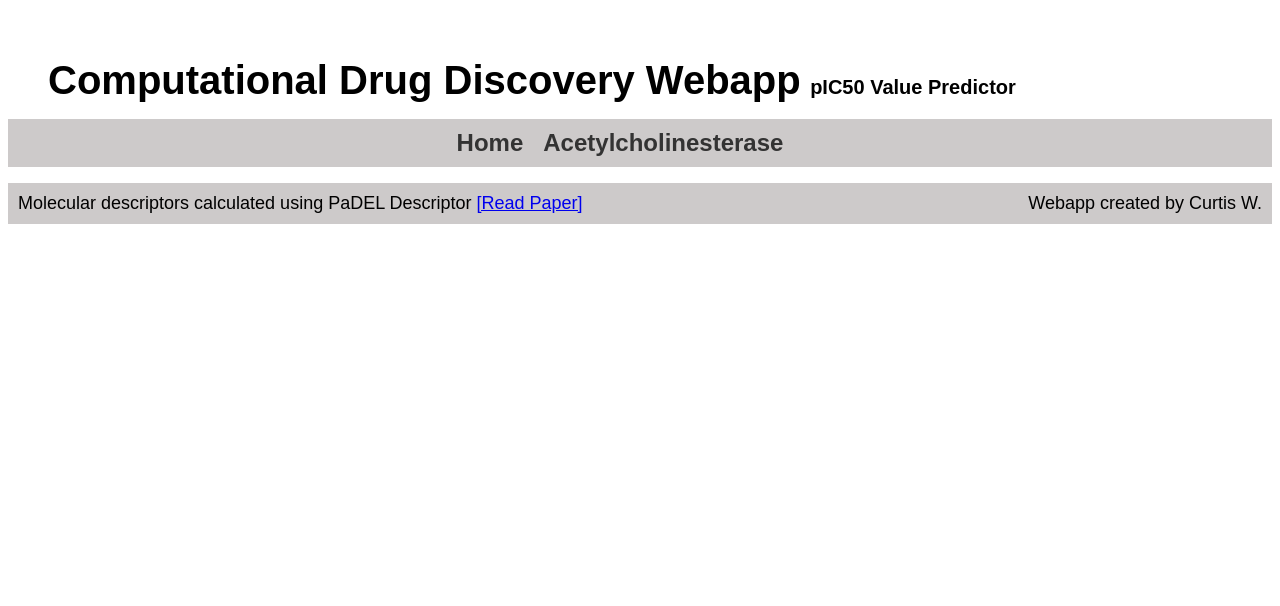
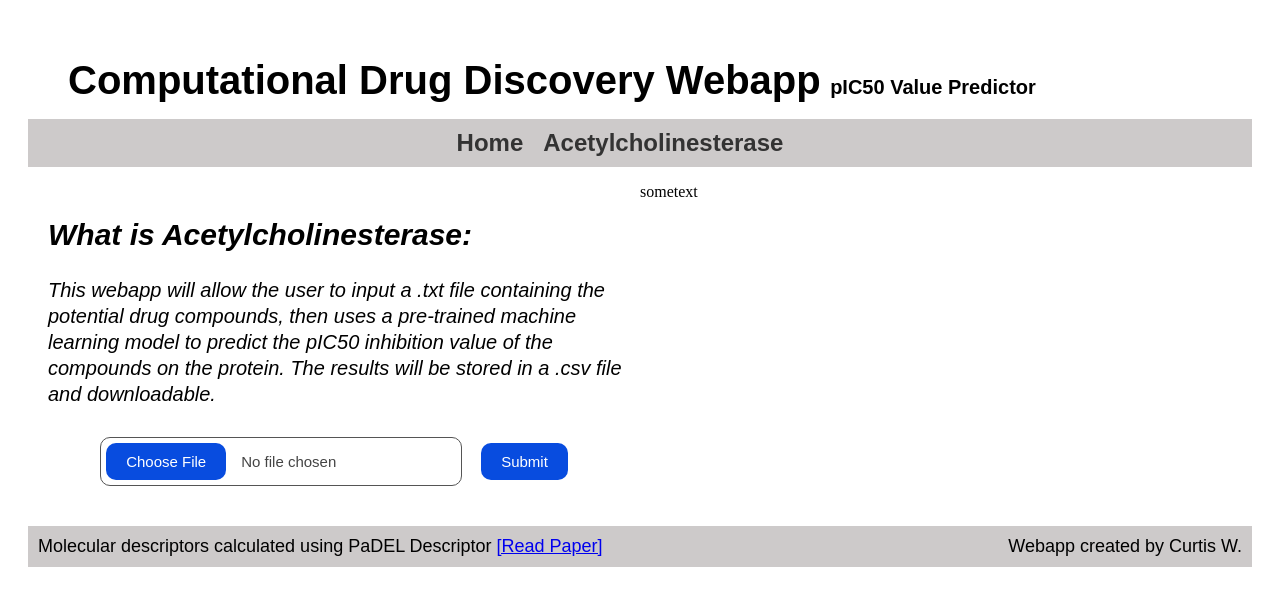
Before and after one commit to Curtis-Wu/Computational-Drug-Discovery-Webapp, a Flask app: page /acetylcholinesterase/ in a window 1280 px wide. Shown: the top 606 px of the page. Run offline with Flask 3, Linux system fonts and the light colour scheme.

Commit message:
updated acetylcho page

```diff
--- a/app.py
+++ b/app.py
@@ -1,4 +1,4 @@
-from flask import Flask,render_template,url_for,request,redirect
+from flask import Flask,render_template,request,redirect
 from flask_sqlalchemy import SQLAlchemy
 
 app = Flask(__name__)
@@ -10,9 +10,28 @@ app.app_context().push()
 def index():
     return render_template('index.html')
 
-@app.route('/acetylcholinesterase/')
+class Upload(db.Model):
+    id = db.Column(db.Integer,primary_key = True)
+    filename = db.Column(db.String(50))
+    data = db.Column(db.String)
+
+def allowed_file(filename):
+    return True if filename[-3:]=='txt' else False
+
+@app.route('/acetylcholinesterase/',methods = ['GET','POST'])
 def acetylcho():
-    return render_template('acetylcho.html')
+    if request.method == 'POST':
+        file = request.files['file']
+        if allowed_file(file.filename) == True:
+            upload = Upload(filename = file.filename,data=file.read())
+            # db.session.add(upload)
+            # db.session.commit()
+            return f'Uploaded'
+        else:
+            return 'failed'
+    else:
+        return render_template('acetylcho.html')
+
 
 
 if __name__=='__main__':
--- /dev/null
+++ b/static/acetylcho.css
@@ -0,0 +1,76 @@
+  .center {
+    display: flex;
+    margin-bottom: 40px;
+  }
+
+  .intro-block{
+    font-style: italic;
+    margin-left: 10px;
+    /* margin-right: 40px; */
+    padding: 10px;
+    font-family: Arial, Helvetica, sans-serif;
+  }
+
+.upload-block{
+    text-align: center;
+}
+
+input[type=file] {
+    width: 350px;
+    max-width: 100%;
+    color: #444;
+    padding: 5px;
+    background: #fff;
+    border-radius: 10px;
+    border: 1px solid #555;
+    font-size: 15px;
+    margin-right: 15px;
+  }
+
+  input[type=file]::file-selector-button {
+    margin-right: 15px;
+    border: none;
+    background: #084cdf;
+    padding: 10px 20px;
+    border-radius: 10px;
+    color: #fff;
+    cursor: pointer;
+    transition: background .2s ease-in-out;
+  }
+
+  input[type=file]::file-selector-button:hover {
+    background: #0d45a5;
+  }
+
+button{
+    border: none;
+    background: #084cdf;
+    padding: 10px 20px;
+    border-radius: 10px;
+    color: #fff;
+    cursor: pointer;
+    transition: background .2s ease-in-out;
+    font-size: 15px;
+  }
+
+button:hover {
+    background: #0d45a5;
+}
+
+
+  h2{
+    font-size:30px;
+}
+p{
+    font-size: 20px;
+    line-height:1.3;
+}
+
+.left-block{
+    flex:1;
+    float: left; width: 50%
+}
+.right-block{
+    flex:1;
+    float: right; width: 50%
+}
--- a/static/base.css
+++ b/static/base.css
@@ -1,3 +1,7 @@
+.whole-page{
+    margin-left: 20px;
+    margin-right: 20px;
+}
 .empty-block {
     height: 50px;
     margin: 0px;
--- a/templates/acetylcho.html
+++ b/templates/acetylcho.html
@@ -3,4 +3,29 @@
 {% extends 'base.html' %}
 
 {% block main %}
+    <link rel="stylesheet" href="/static/acetylcho.css">
+    <div class="center">
+
+        <div class = "left-block">
+            <div class="intro-block">
+                <h2>What is Acetylcholinesterase:</h2>
+                <p>This webapp will allow the user to input a .txt file containing the potential drug compounds, then uses a pre-trained machine learning model to predict the pIC50 inhibition value of the compounds on the protein. The results will be stored in a .csv file and downloadable.</p>
+            </div>
+
+            <div class = "upload-block">
+                <form method="POST" action="/acetylcholinesterase/" enctype="multipart/form-data">
+                    <input type="file" name="file">
+                    <button>Submit</button>
+                </form>
+            </div>
+        </div>
+
+        <div class = "right-block">
+                sometext
+
+        </div>
+
+
+    </div>
+</html>
 {% endblock %}
--- a/templates/base.html
+++ b/templates/base.html
@@ -1,7 +1,11 @@
 <!DOCTYPE html>
 <html>
+<div class = "whole-page">
 <head>
     <link rel="stylesheet" href="/static/base.css">
+    <meta charset="UTF-8">
+    <meta http-equiv="X-UA-Compatible" content="IE=edge">
+    <meta name="viewport" content="width=device-width, initial-scale=1.0">
     <title>Computational Drug Discovery</title>
     <div class = "header-block">
         <div class = "empty-block"></div>
@@ -33,4 +37,5 @@
         </div>
     </footer>
 </body>
+</div>
 </html>
```
